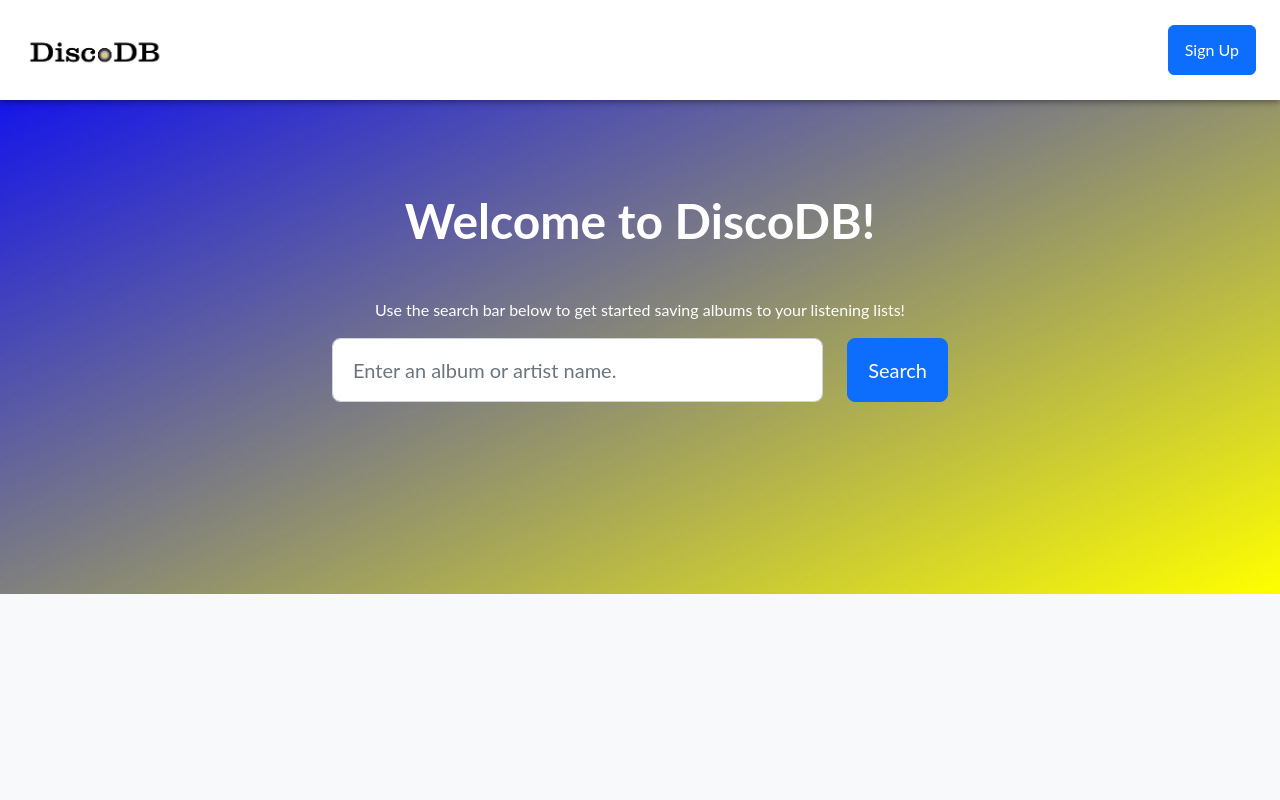
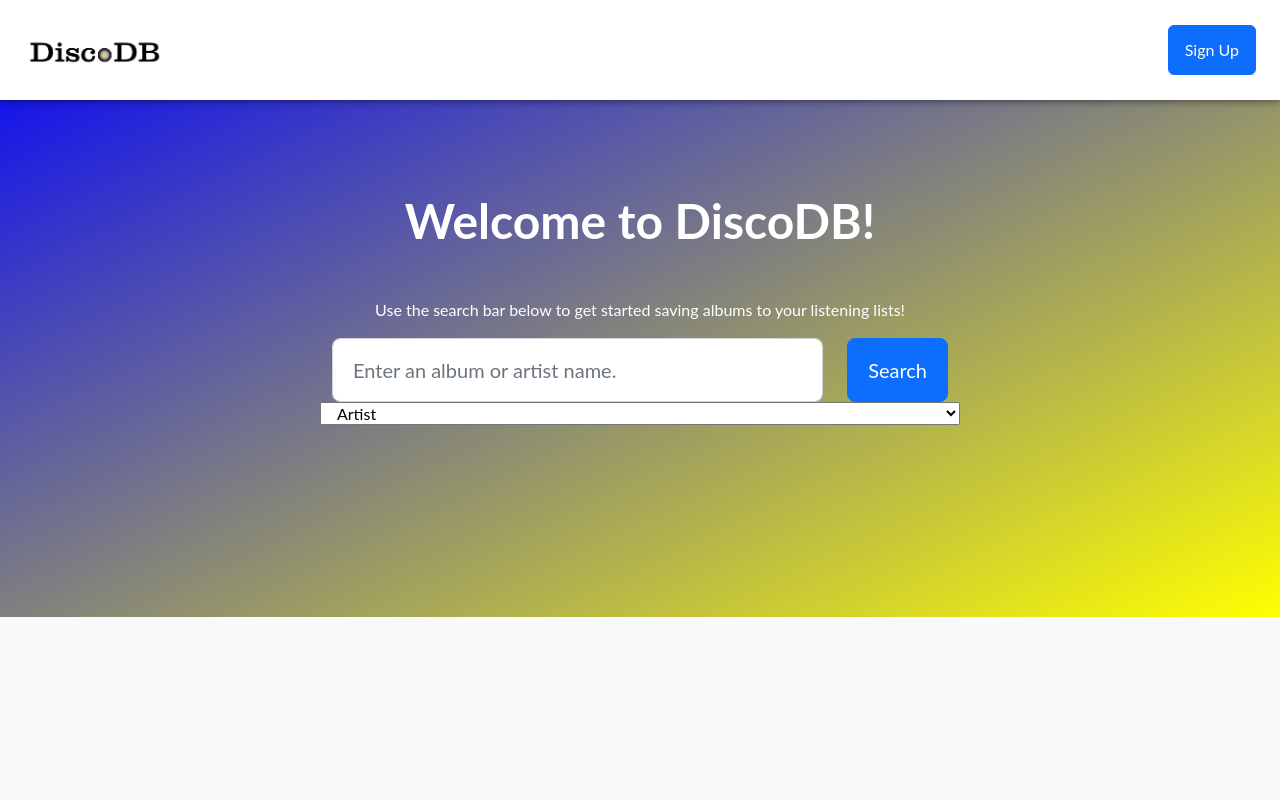
Before and after one commit to LT69018/DiscoDB, a React (Create React App) app in the folder interface/: page / in a window 1280 px wide. Shown: the top 800 px of the page. Built offline with nearby package versions, Linux system fonts and the light colour scheme.

Commit message:
Add select dropdown for what to search. Untested, selection unsaved.

```diff
--- a/interface/src/Custom/CustomSearchBar.js
+++ b/interface/src/Custom/CustomSearchBar.js
@@ -4,8 +4,9 @@ import React, { useState } from "react";
 /*
 TODO: replace this with our search bar for DiscoDB
 - [X] Change placeholder and button names
-- [ ] IMPORTANT: dropdown for what they want to search by
+- [X] IMPORTANT: dropdown for what they want to search by
 -- i.e. Artist, Album
+-- [ ] Add state to save the value they select for the dropdown (what they want to search by)
 - [ ] Create another page to take the user to when they do search something!
 - [ ] Navigate to a
 - [ ] Change backend/result of pressing search button
@@ -90,6 +91,11 @@ function CustomSearchBar() {
               Search
             </button>
           </div>
+          <select>
+            <option value="search_by_artist">Artist</option>
+            <option value="search_by_album">Album Name</option>
+            <option value="search_by_song">Song Name</option>
+          </select>
         </div>
         {/* todo: figure out if I'll need to use these. */}
         {/* Submit success message */}
```
